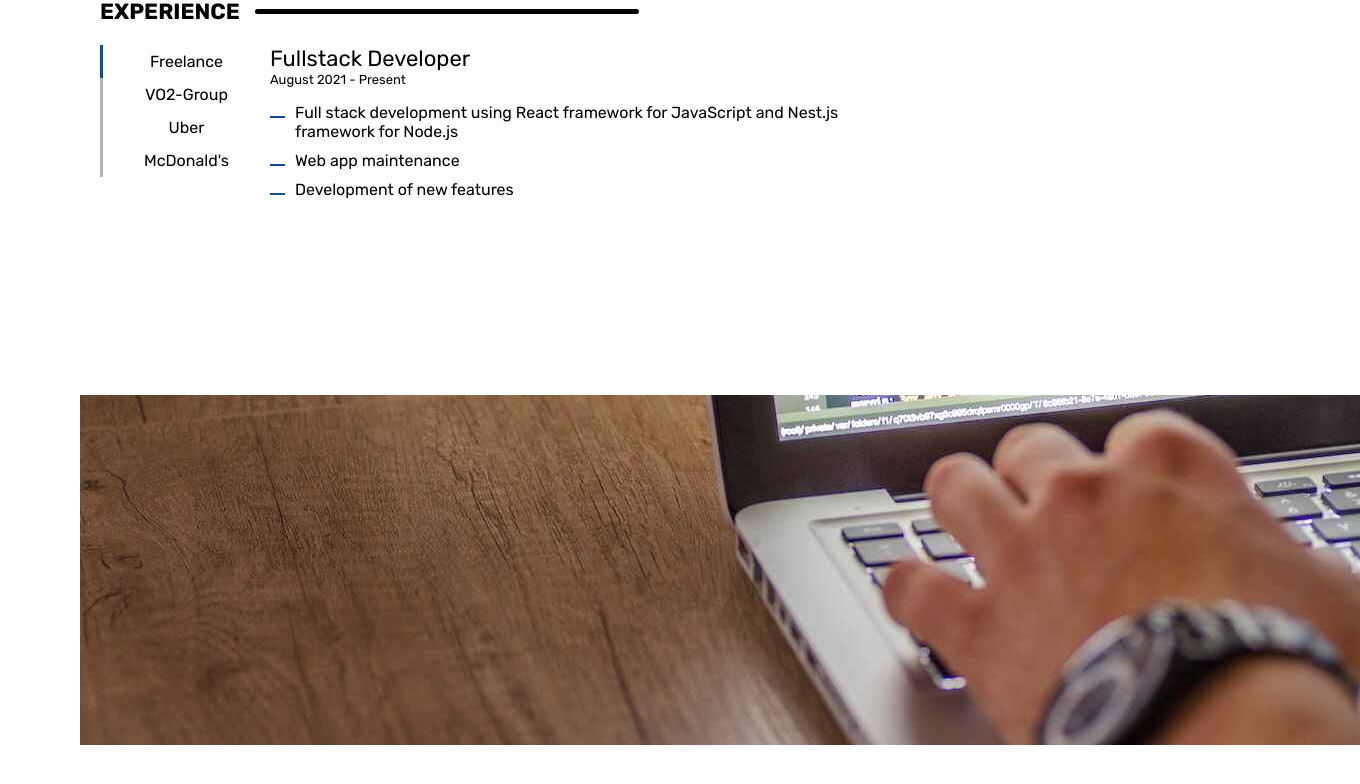
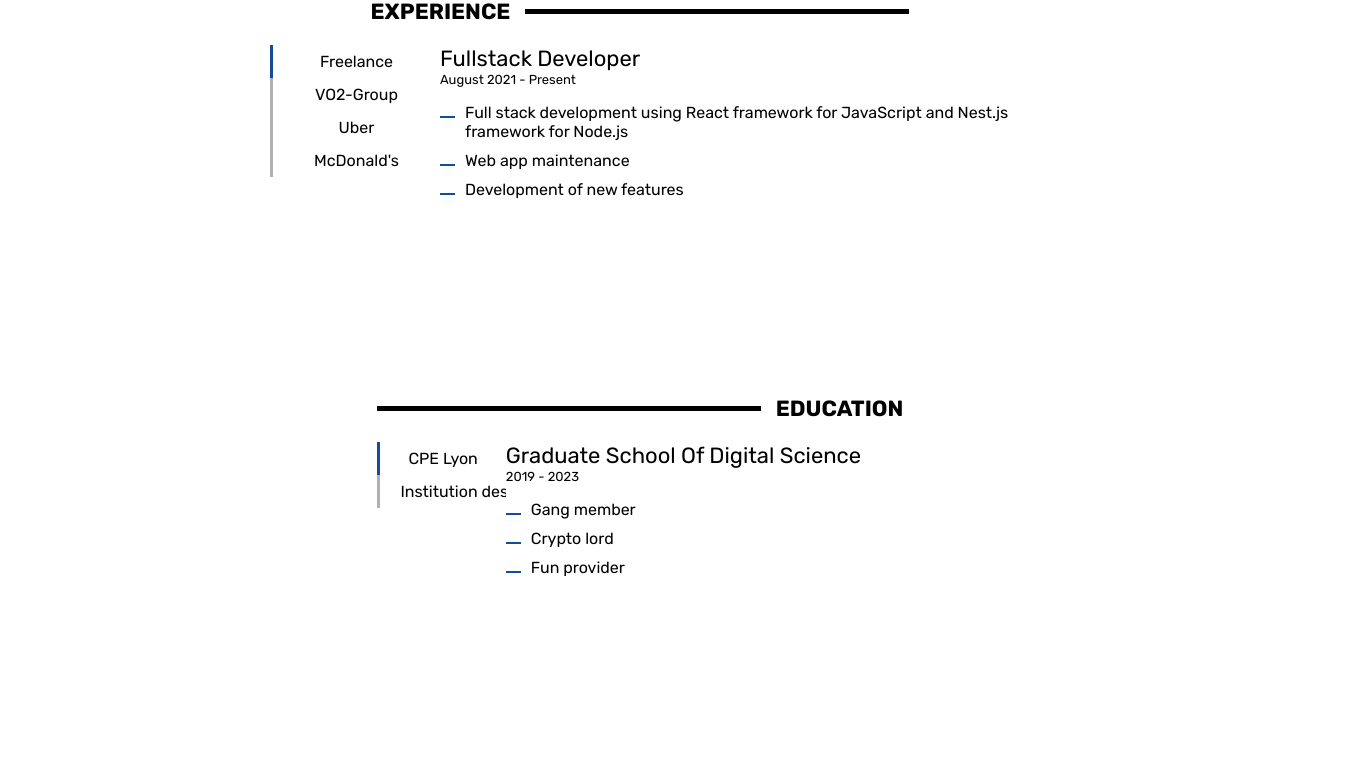
Before and after one commit to JulesFiliot/jules-filiot-front, a React (Create React App) app: page / in a window 1280 px wide. Shown: the part 842-1626 px from the top of the page, 1360 px wide, since content can reach past the window. Built offline with nearby package versions, Linux system fonts and the light colour scheme.

Commit message:
minor changes

```diff
--- a/src/components/Home.jsx
+++ b/src/components/Home.jsx
@@ -7,7 +7,7 @@ import Panel from './UI/Panel';
 
 import '../styles/home.scss';
 
-const itImage1 = require('../images/it_minimalist_compressed.jpg');
+// const itImage1 = require('../images/it_minimalist_compressed.jpg');
 
 function Home() {
   const { t, i18n } = useTranslation();
@@ -20,7 +20,7 @@ function Home() {
           <button type="button" onClick={() => i18n.changeLanguage('fr')}>FR</button>
           <button type="button" onClick={() => i18n.changeLanguage('en')}>EN</button>
         </div>
-        <div>
+        <div className="section">
           <SmallTitle text={t('home.resume.experience')} marginBottom={20} left />
           <Panel
             title={['Freelance', 'VO2-Group', 'Uber', 'McDonald\'s']}
@@ -34,7 +34,19 @@ function Home() {
               ['Full stack cooker using React framework for JavaScript and Nest.js framework for Node.js', 'Web app maintenance', 'Development of new features'],
             ]}
           />
-          <img src={itImage1} className="homeImage" alt="computer on desk" />
+        </div>
+        <div className="section">
+          <SmallTitle text={t('home.resume.education')} marginBottom={20} right />
+          <Panel
+            title={['CPE Lyon', 'Institution des chartreux']}
+            subtitle={['Graduate school of digital science', 'Preparation class for CPE Lyon']}
+            startDate={['2019', '2017']}
+            endDate={['2023', '2019']}
+            description={[
+              ['Gang member', 'Crypto lord', 'Fun provider'],
+              ['Serial lover', 'Work zombie'],
+            ]}
+          />
         </div>
 
         <div style={{ marginBottom: '100vh' }} />
--- a/src/locales/en.json
+++ b/src/locales/en.json
@@ -16,7 +16,8 @@
         "buttonText": "Discover"
       },
       "resume": {
-        "experience": "Experience"
+        "experience": "Experience",
+        "education": "Education"
       }
     }
   }
--- a/src/locales/fr.json
+++ b/src/locales/fr.json
@@ -16,7 +16,8 @@
         "buttonText": "Découvrir"
       },
       "resume": {
-        "experience": "Expérience"
+        "experience": "Expérience",
+        "education": "Éducation"
       }
     }
   }
--- a/src/styles/UI/smallTitle.scss
+++ b/src/styles/UI/smallTitle.scss
@@ -14,7 +14,7 @@
 
   .line {
     height: 5px;
-    border-radius: 5px;
+    // border-radius: 5px;
     width: 100%;
   }
   .text {
--- a/src/styles/layout.scss
+++ b/src/styles/layout.scss
@@ -3,6 +3,12 @@
 .layoutContainer {
   margin-left: 10px;
   margin-right: 10px;
+
+  .section {
+    display: flex;
+    flex-direction: column;
+    align-items: center;
+  }
 }
 
 @media (min-width: $sm-width) {
```
